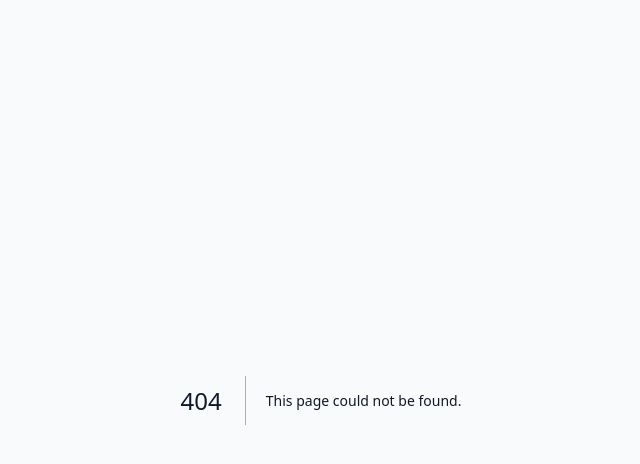
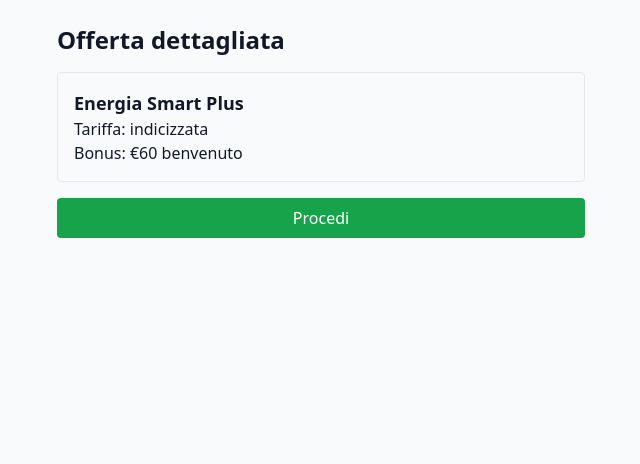
Before and after one commit to eutentiofficial-art/energia-compara, a Next.js app: page /offer in a window 1280 px wide. Before the commit this address had no page. Shown: the top 464 px of the page, without its empty margins (319-959 px from the left). Built offline with nearby package versions, Linux system fonts and the light colour scheme.

Commit message:
Create page.tsx

```diff
--- /dev/null
+++ b/app/offer/page.tsx
@@ -0,0 +1,26 @@
+"use client";
+
+import { useRouter } from "next/navigation";
+
+export default function OfferPage() {
+  const router = useRouter();
+
+  return (
+    <main className="max-w-xl mx-auto p-6">
+      <h1 className="text-2xl font-bold mb-4">Offerta dettagliata</h1>
+
+      <div className="border rounded p-4 mb-4">
+        <p className="font-semibold text-lg">Energia Smart Plus</p>
+        <p>Tariffa: indicizzata</p>
+        <p>Bonus: €60 benvenuto</p>
+      </div>
+
+      <button
+        className="w-full bg-green-600 text-white py-2 rounded"
+        onClick={() => router.push("/anagrafica")}
+      >
+        Procedi
+      </button>
+    </main>
+  );
+}
```
